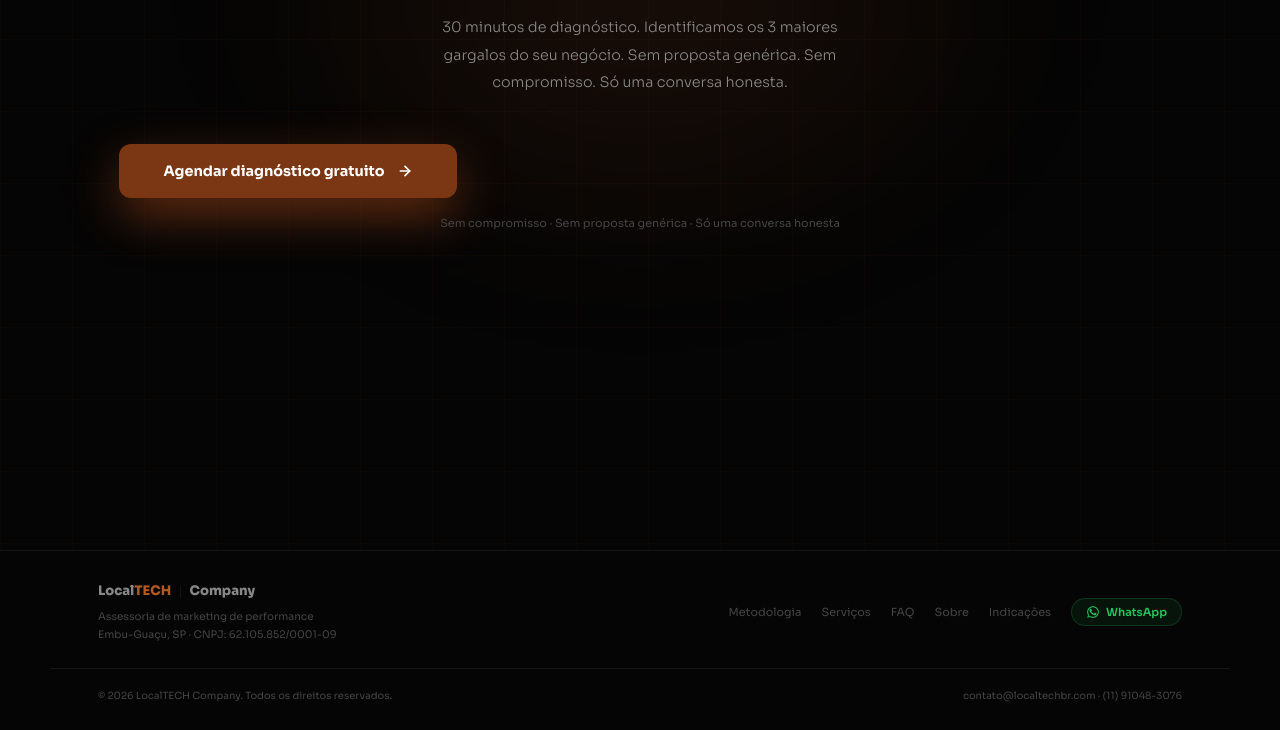
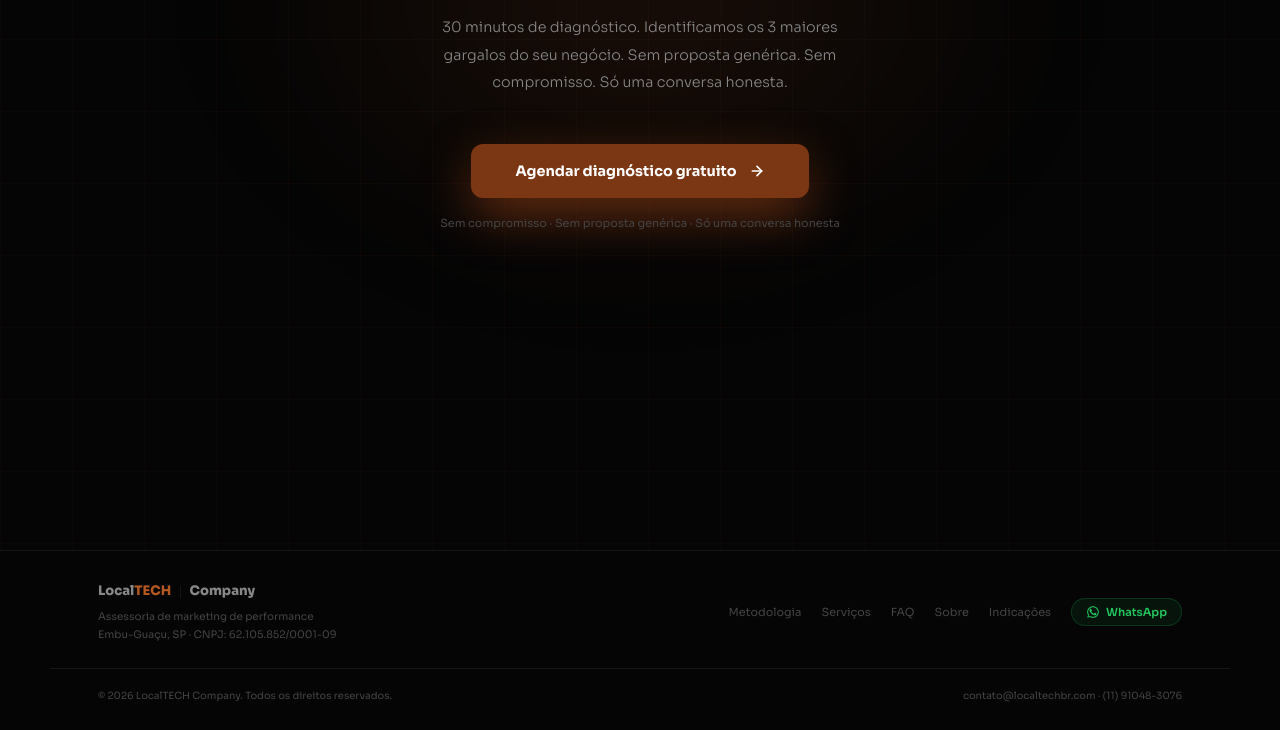
Before and after one commit to contato913/localtech-site, a plain HTML site: page index.html in a window 1280 px wide. Shown: the part 10496-11226 px from the top of the page. Drawn offline with Linux system fonts and the light colour scheme; a web font is replaced by a local one.

Commit message:
Centraliza o botão/formulário do CTA final
Co-Authored-By: Claude Sonnet 5 <noreply@anthropic.com>

```diff
--- a/index.html
+++ b/index.html
@@ -815,7 +815,7 @@ footer{border-top:1px solid var(--bdr);padding:28px 0}
       <h2 class="cta-h rev d1">Pronto para parar<br/>de <span class="ac">improvisar?</span></h2>
       <p class="cta-p rev d2">30 minutos de diagnóstico. Identificamos os 3 maiores gargalos do seu negócio. Sem proposta genérica. Sem compromisso. Só uma conversa honesta.</p>
 
-      <div class="rev d3" style="margin-top:12px;width:100%;max-width:380px">
+      <div class="rev d3" style="margin:12px auto 0;width:100%;max-width:380px;text-align:center">
         <a href="#" class="btn-cta-main" id="ctaOpenBtn" onclick="return toggleCtaForm(event)">
           Agendar diagnóstico gratuito
           <svg width="16" height="16" viewBox="0 0 24 24" fill="none" stroke="currentColor" stroke-width="2.5" stroke-linecap="round"><line x1="5" y1="12" x2="19" y2="12"/><polyline points="12 5 19 12 12 19"/></svg>
```
